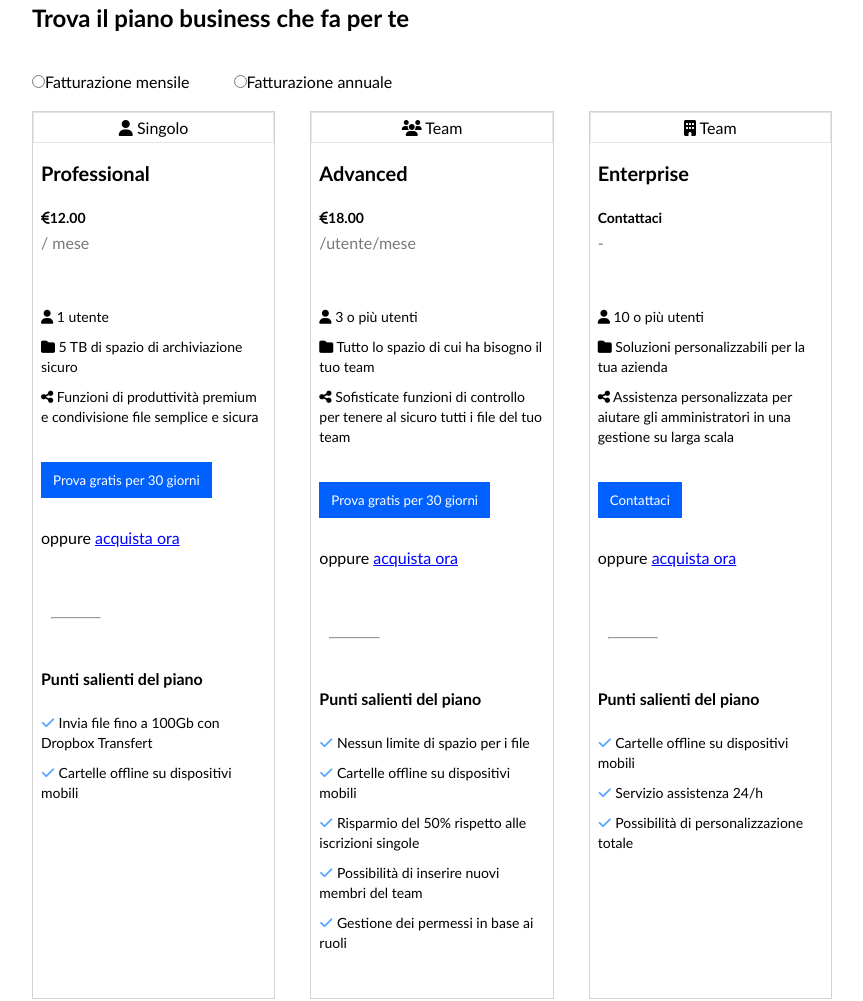
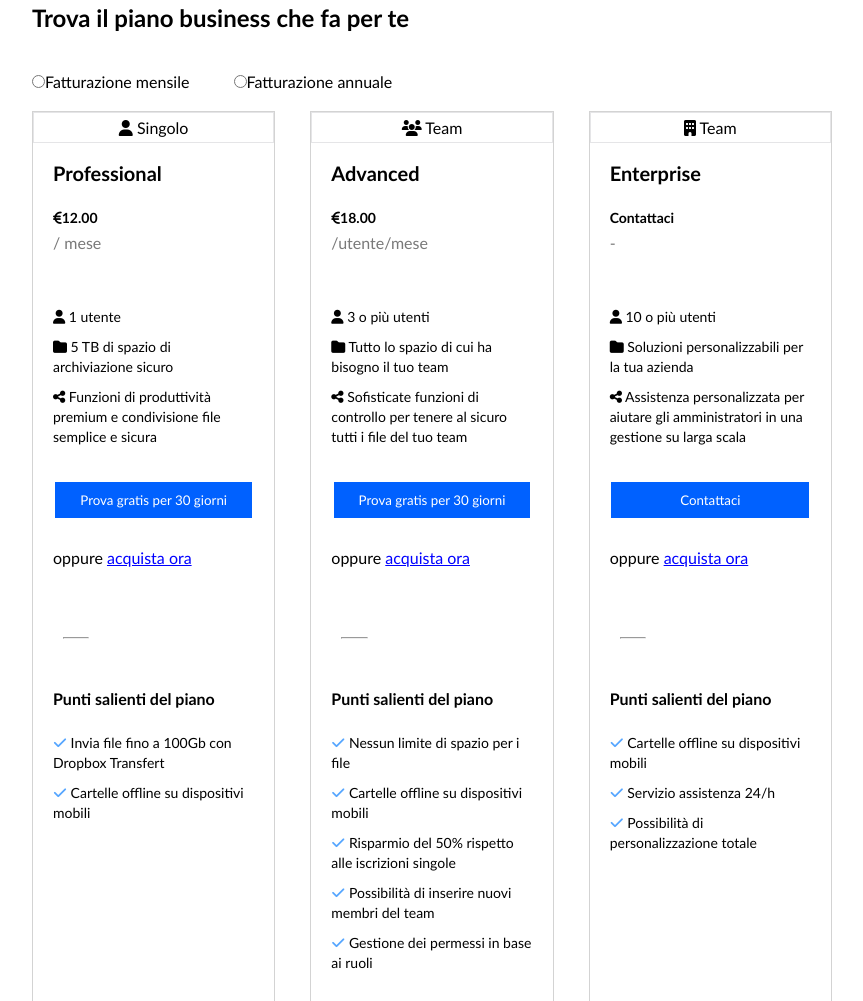
Before and after one commit to Trusimo/htmlcss-dropbox, a plain HTML site: page index.html in a window 1280 px wide. Shown: the part 785-1786 px from the top of the page, without its empty margins (208-1071 px from the left). Drawn offline with Linux system fonts and the light colour scheme.

Commit message:
fixes button in plan section

```diff
--- a/css/style.css
+++ b/css/style.css
@@ -149,7 +149,7 @@ h2 {
 }
 
 .col-padding {
-    padding: 0 8px;
+    padding: 0 20px;
 }
 
 .plan-info {
@@ -183,8 +183,20 @@ h2 {
     padding: 5px 0;
 }
 
-.button-30 {
+.button-plan {
     margin: 30px 0;
+    padding: 10px 25px;
+}
+
+.button-plan-contact {
+    margin: 30px 0;
+    padding: 10px 69px;
+}
+
+.button-center {
+    display: flex;
+    justify-content: center;
+    align-items: center;
 }
 
 .buy-now {
--- a/index.html
+++ b/index.html
@@ -77,9 +77,11 @@
                                     <li class="plan-description"><i class="fa-solid fa-folder"></i> 5 TB di spazio di archiviazione sicuro</li>
                                     <li class="plan-description"><i class="fa-solid fa-share-nodes"></i> Funzioni di produttività premium e condivisione file semplice e sicura</li>
                                 </ul>
-                            <button class="button-blue button-30">
+                            <div class="button-center">
+                                <button class="button-blue button-plan">
                                     Prova gratis per 30 giorni
                                 </button>
+                            </div>
                             <span style="display: block;">oppure <span class="buy-now">acquista ora</span></span>
                             <hr class="half-hr">
                             <div class="salient-points">
@@ -107,9 +109,11 @@
                                     <li class="plan-description"><i class="fa-solid fa-folder"></i> Tutto lo spazio di cui ha bisogno il tuo team</li>
                                     <li class="plan-description"><i class="fa-solid fa-share-nodes"></i> Sofisticate funzioni di controllo per tenere al sicuro tutti i file del tuo team</li>
                                 </ul>
-                            <button class="button-blue button-30">
+                            <div class="button-center">
+                            <button class="button-blue button-plan">
                                 Prova gratis per 30 giorni
                             </button>
+                            </div>
                             <span style="display: block;">oppure <span class="buy-now">acquista ora</span></span>
                             <hr class="half-hr">
                         <div class="salient-points">
@@ -140,9 +144,11 @@
                                         <li class="plan-description"><i class="fa-solid fa-folder"></i> Soluzioni personalizzabili per la tua azienda</li>
                                         <li class="plan-description"><i class="fa-solid fa-share-nodes"></i> Assistenza personalizzata per aiutare gli amministratori in una gestione su larga scala</li>
                                     </ul>
-                                <button class="button-blue button-30">
+                                <div class="button-center">
+                                    <button class="button-blue button-plan-contact">
                                         Contattaci
                                     </button>
+                                </div>
                             <span style="display: block;">oppure <span class="buy-now">acquista ora</span></span>
                             <hr class="half-hr">
                         <div class="salient-points">
```
Lines whose indentation alone changed are shown as unchanged.
